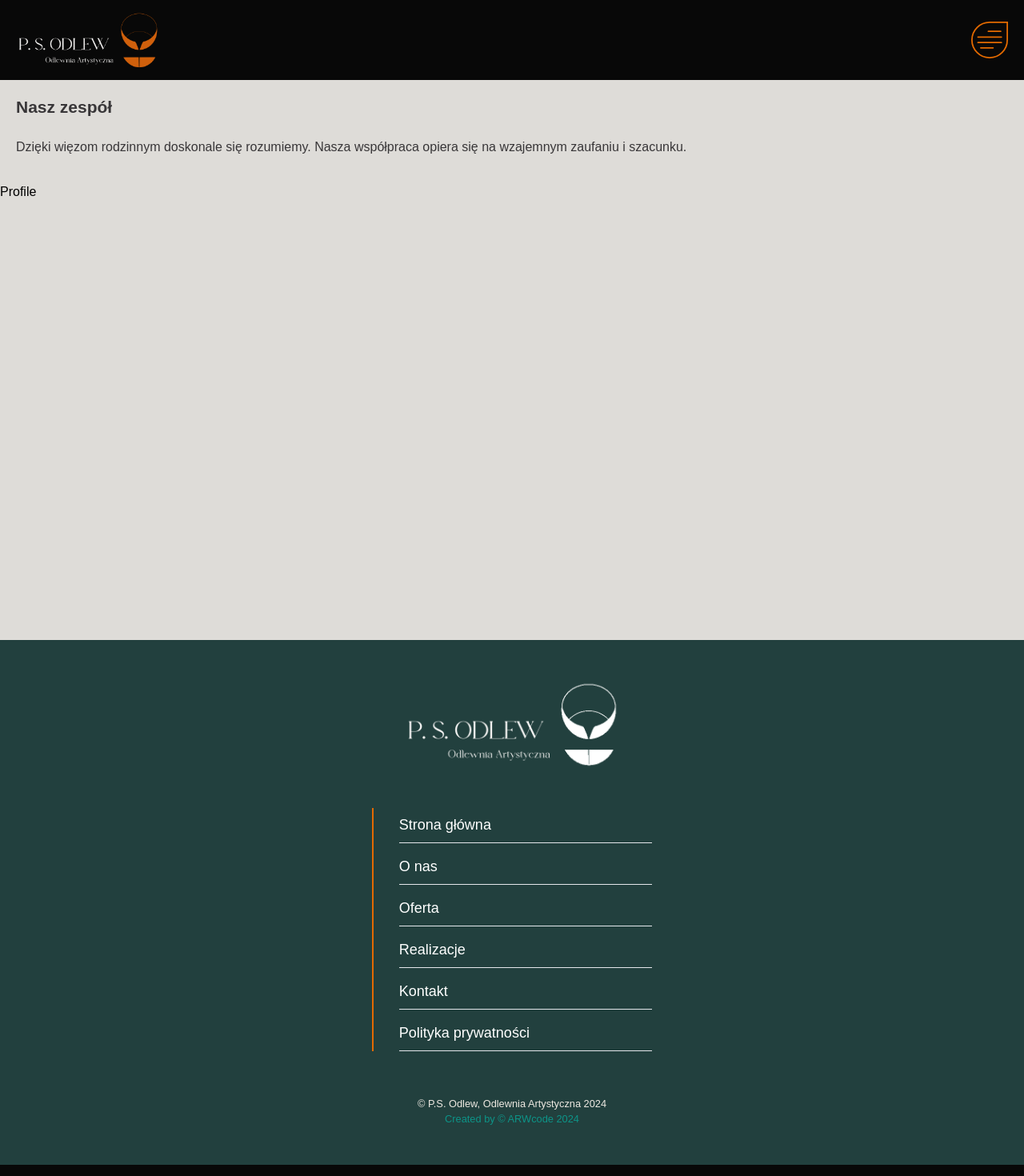
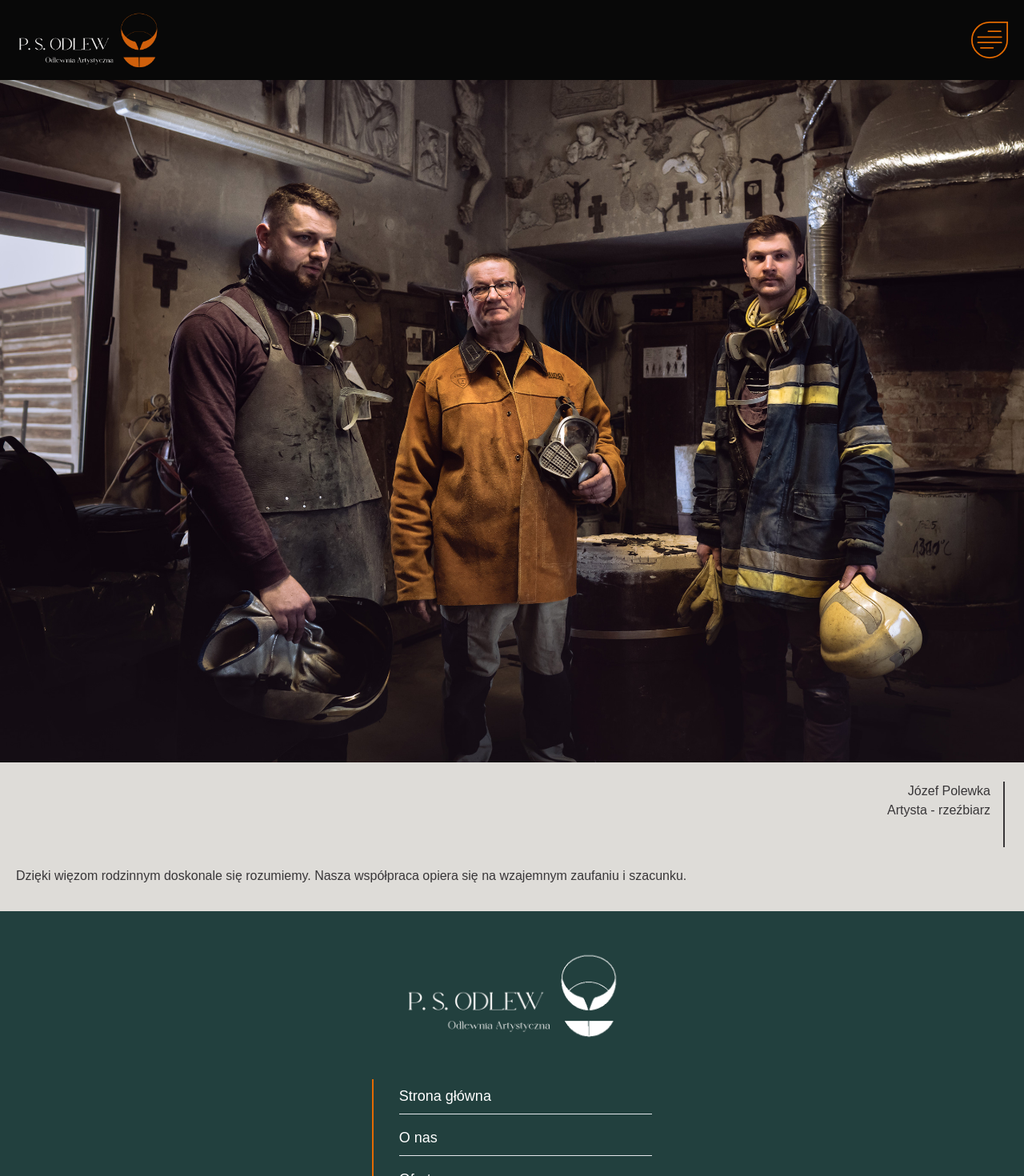
Before and after one commit to MarioLuigie/Odlew, a Next.js app: page /o-nas in a window 1280 px wide. Shown: the top 1470 px of the page at 80% size. Built offline with nearby package versions, Linux system fonts and the light colour scheme.

Commit message:
Feat: Create TextVerticalLine and use it in CompanyName

```diff
--- a/src/components/content/CompanyName.tsx
+++ b/src/components/content/CompanyName.tsx
@@ -1,31 +1,20 @@
-import { App } from '@/lib/constants/texts'
-import { cn } from '@/lib/utils'
+// lib
+import { App } from "@/lib/constants/texts"
+import { cn } from "@/lib/utils"
+// components
+import TextVerticalLine from "@/components/shared/TextVerticalLine"
 
-type CompanyNameProps = {
-	mode: 'dark' | 'light'
-	className?: string
-}
-
-export default function CompanyName({ mode, className }: CompanyNameProps) {
-	const textStyles = 'pr-3 text-[21px] text-right'
-
+export default function CompanyName({ mode }: { mode: "dark" | "light" }) {
+  const textStyles = "text-[21px] text-right"
   const textVariants = {
-		dark: 'text-textDark',
-		light: 'text-textLight',
-	}
-
-	const lineVariants = {
-		dark: 'bg-textDark',
-		light: 'bg-textLight',
+    dark: "text-textDark",
+    light: "text-textLight",
   }
 
   return (
-		<div className={cn('w-full h-full flex justify-end', className)}>
-			<div>
+    <TextVerticalLine className="text-right" mode={mode}>
       <p className={cn(textStyles, textVariants[mode])}>{App.NAME}</p>
       <p className={cn(textStyles, textVariants[mode])}>{App.SUBNAME}</p>
-			</div>
-			<div className={cn('w-[2px]', lineVariants[mode])}></div>
-		</div>
+    </TextVerticalLine>
   )
 }
--- a/src/components/pages/AboutPage.tsx
+++ b/src/components/pages/AboutPage.tsx
@@ -1,16 +1,20 @@
-import Title from "@/components/shared/Title"
 import TextContent from "@/components/shared/TextContent"
 import CustomProfileSection from "@/components/shared/CustomProfileSection"
+import TextVerticalLine from "../shared/TextVerticalLine"
 
 export default function AboutPage() {
   return (
     <div className="min-h-customScreen bg-background">
-      <Title>Nasz zespół</Title>
-      <TextContent>
-        Dzięki więzom rodzinnym doskonale się rozumiemy. Nasza współpraca
-        opiera się na wzajemnym zaufaniu i szacunku.
-      </TextContent>
-      <CustomProfileSection />
+      <CustomProfileSection>
+        <TextVerticalLine className="p-6 h-[130px] text-right">
+          <p>Józef Polewka</p>
+          <p>Artysta - rzeźbiarz</p>
+        </TextVerticalLine>
+        <TextContent>
+          Dzięki więzom rodzinnym doskonale się rozumiemy. Nasza współpraca
+          opiera się na wzajemnym zaufaniu i szacunku.
+        </TextContent>
+      </CustomProfileSection>
     </div>
   )
 }
--- a/src/components/shared/CustomProfileSection.tsx
+++ b/src/components/shared/CustomProfileSection.tsx
@@ -1,6 +1,21 @@
-export default function CustomProfileSection() {
+// modules
+import Image from "next/image"
 
+type CustomProfileSectionProps = {
+  children: React.ReactNode
+  picturePath?: string
+}
+
+export default function CustomProfileSection({
+  children,
+  picturePath,
+}: CustomProfileSectionProps) {
   return (
-    <div>Profile</div>
+    <div className="flex flex-col">
+      <div>
+        <Image src={picturePath || '/assets/images/about-1.jpg'} alt="" width={2400} height={2400} />
+      </div>
+      <div>{children}</div>
+    </div>
   )
 }
--- /dev/null
+++ b/src/components/shared/TextVerticalLine.tsx
@@ -0,0 +1,29 @@
+import { cn } from "@/lib/utils"
+
+type TextVerticalLineProps = {
+  children: React.ReactNode
+  className?: string
+  mode?: "dark" | "light"
+}
+
+export default function TextVerticalLine({
+  children,
+  className,
+  mode = "dark",
+}: TextVerticalLineProps) {
+  const textVariants = {
+    dark: "text-textDark",
+    light: "text-textLight",
+  }
+
+  const lineVariants = {
+    dark: "bg-textDark",
+    light: "bg-textLight",
+  }
+  return (
+    <div className={cn("w-full h-full flex justify-end gap-4", className)}>
+      <div className={cn(textVariants[mode])}>{children}</div>
+      <div className={cn("w-[2px]", lineVariants[mode])}></div>
+    </div>
+  )
+}
```
Lines whose indentation alone changed are shown as unchanged.
